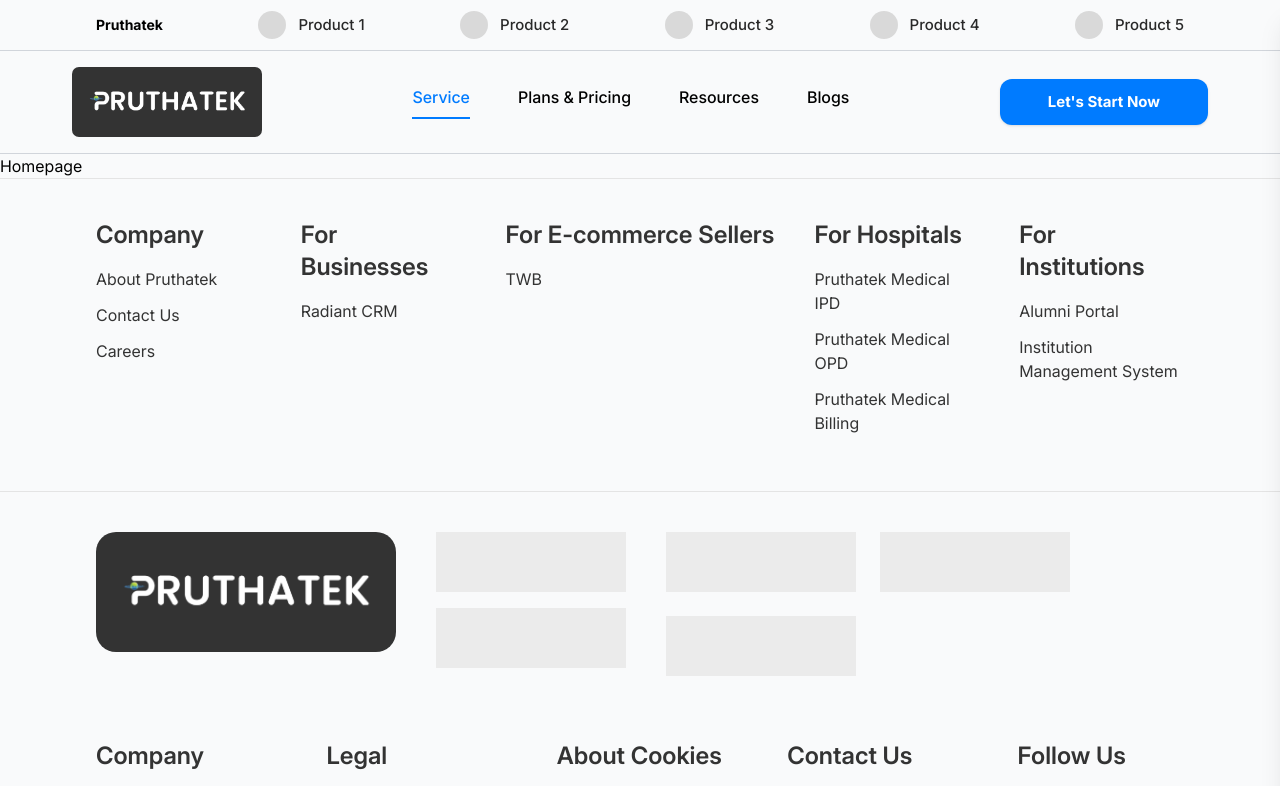
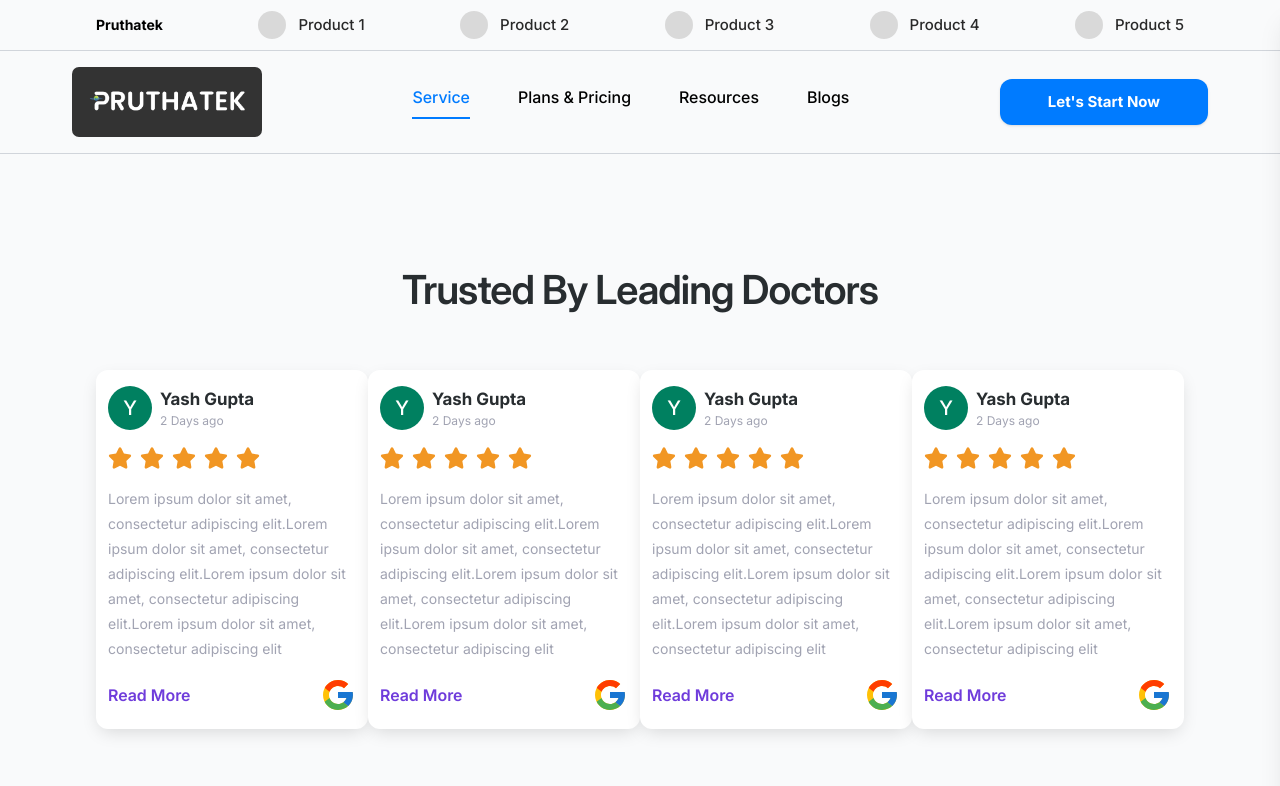
Before and after one commit to jay-avaiya/pruthatek-doctor-schedule, a React (Vite) app: page / in a window 1280 px wide. Shown: the top 786 px of the page. Built offline with nearby package versions, Linux system fonts and the light colour scheme.

Commit message:
Update: Review Card Added

```diff
--- /dev/null
+++ b/src/components/ReviewCard.jsx
@@ -0,0 +1,46 @@
+import { FaStar } from "react-icons/fa";
+import { FcGoogle } from "react-icons/fc";
+
+const ReviewCard = ({ bg }) => {
+  return (
+    <div className="w-full max-w-[297px] min-h-[327px] px-1 py-2 border-8 border-white rounded-[12px] shadow-[0_6px_18px_-4px_rgba(0,0,0,0.15)] flex flex-col gap-4 bg-white">
+      {/* ---- user name ---- */}
+      <div className="flex gap-2 items-center">
+        <div
+          style={{ backgroundColor: bg || "#50B7FF" }}
+          className="flex items-center justify-center text-center w-11 h-11 rounded-full text-white"
+        >
+          <span className="text-xl font-medium">Y</span>
+        </div>
+
+        <div className="flex flex-col">
+          <p className="text-[17px] font-bold text-[#282D30]">Yash Gupta</p>
+          <span className="text-xs text-[#A1A3B2]">2 Days ago</span>
+        </div>
+      </div>
+
+      {/* ---- rating ---- */}
+      <div className="flex items-center gap-2">
+        {[1, 2, 3, 4, 5].map((_, index) => (
+          <FaStar className="size-6 text-[#F19623]" key={index} />
+        ))}
+      </div>
+
+      {/* ---- review ---- */}
+      <p className="text-sm text-[#A1A3B2] leading-[25px]">
+        Lorem ipsum dolor sit amet, consectetur adipiscing elit.Lorem ipsum
+        dolor sit amet, consectetur adipiscing elit.Lorem ipsum dolor sit amet,
+        consectetur adipiscing elit.Lorem ipsum dolor sit amet, consectetur
+        adipiscing elit
+      </p>
+
+      {/* ---- Read More ---- */}
+      <div className="flex items-center justify-between">
+        <p className="text-[#6F3CDB] text-[16px] font-semibold">Read More</p>
+        <FcGoogle className="size-9" />
+      </div>
+    </div>
+  );
+};
+
+export default ReviewCard;
--- a/src/layouts/MainLayout.jsx
+++ b/src/layouts/MainLayout.jsx
@@ -5,7 +5,7 @@
 
 export default function MainLayout() {
   return (
-    <div>
+    <div className="flex flex-col gap-28">
       <Navbar />
       <Outlet />
       <Footer />
--- a/src/pages/Main/HomePage/HomePage.jsx
+++ b/src/pages/Main/HomePage/HomePage.jsx
@@ -1,7 +1,23 @@
-import React from "react";
+import ReviewCard from "../../../components/ReviewCard";
 
 const Homepage = () => {
-  return <div>Homepage</div>;
+  return (
+    <div className="flex flex-col items-center gap-28">
+      {/* ---- review ---- */}
+      <div className="flex flex-col px-4 md:px-6 lg:px-12 xl:px-24 w-full gap-y-14 font-inter">
+        <div>
+          <h3 className="text-2xl md:text-3xl lg:text-[40px] text-[#282D30] font-semibold text-center tracking-tight">
+            Trusted By Leading Doctors
+          </h3>
+        </div>
+        <div className="grid grid-cols-1 md:grid-cols-2 xl:grid-cols-4 place-items-center gap-y-5">
+          {[1, 2, 3, 4].map((_, i) => (
+            <ReviewCard key={i} bg={"#008060"} />
+          ))}
+        </div>
+      </div>
+    </div>
+  );
 };
 
 export default Homepage;
```
